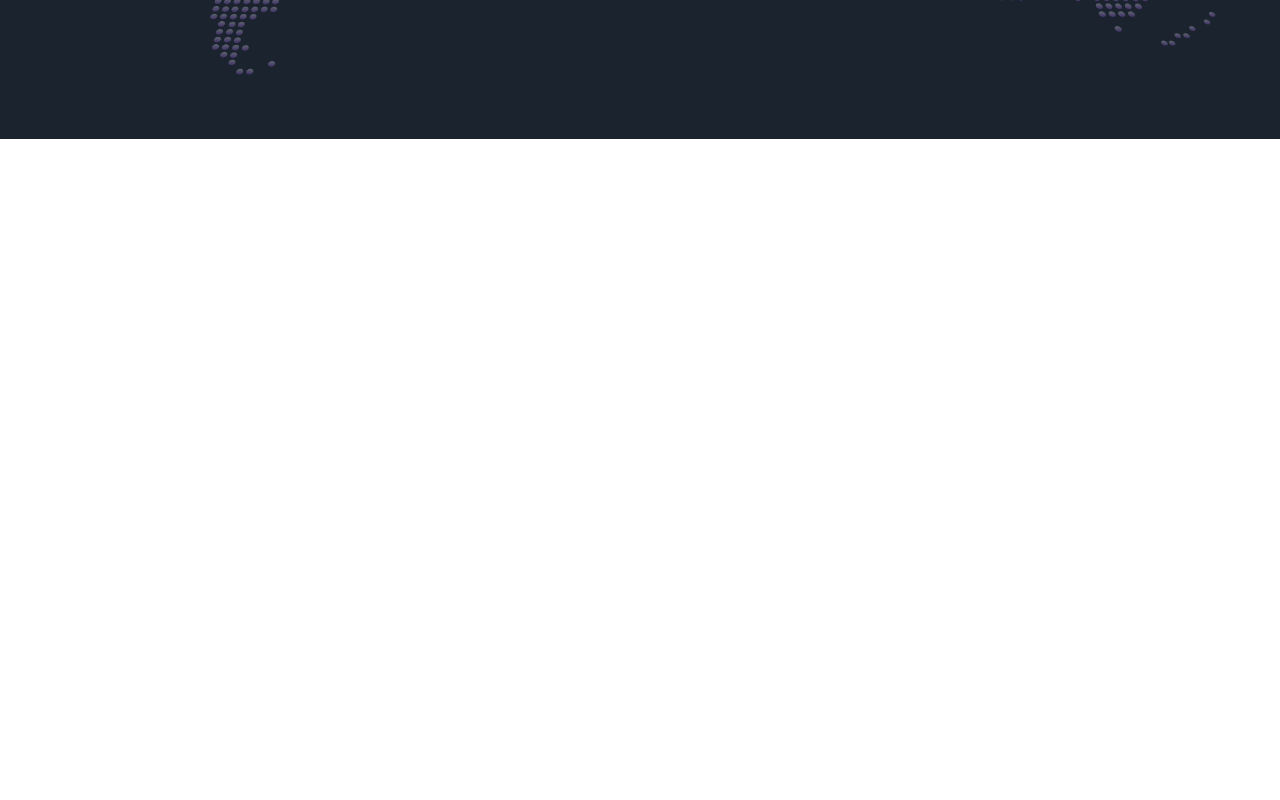
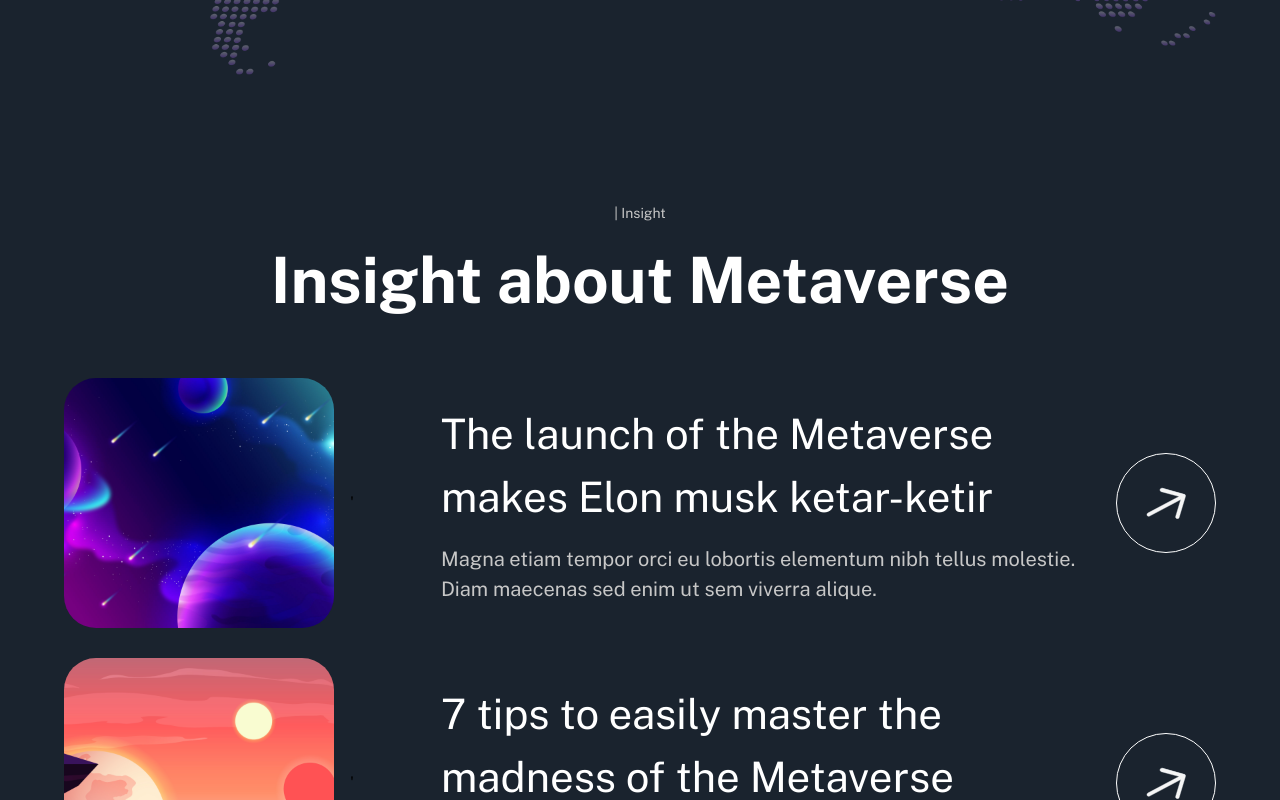
Before and after one commit to its-bakar/metaverse, a Next.js app: page / in a window 1280 px wide. Shown: the part 5120-5920 px from the top of the page. Before the commit the page ends 5259 px from the top, so only its background shows below. Built offline with nearby package versions, Linux system fonts and the light colour scheme.

Commit message:
insights section

```diff
--- a/app/page.js
+++ b/app/page.js
@@ -3,6 +3,7 @@
 import Explore from "@/sections/Explore";
 import GetStarted from "@/sections/GetStarted";
 import Hero from "@/sections/Hero";
+import Insights from "@/sections/Insights";
 import WhatsNew from "@/sections/WhatsNew";
 import World from "@/sections/World";
 
@@ -22,6 +23,7 @@
       <WhatsNew/>
       </div>
       <World/>
+      <Insights/>
     </div>
   );
 }
--- /dev/null
+++ b/components/InsightCard.jsx
@@ -0,0 +1,39 @@
+"use client";
+
+import { motion } from "framer-motion";
+import { fadeIn } from "@/utils/motion";
+
+const InsightCard = ({ imgUrl, title, subtitle, index }) => {
+  return (
+    <motion.div
+      variants={fadeIn("up", "spring", index * 0.5, 1)}
+      className="flex md:flex-row flex-col gap-4"
+    >
+      <img
+        src={imgUrl}
+        alt="planet"
+        className="md:w-[270px] w-full h-[250px] rounded-[32px] object-cover"
+      />
+      <div className="w-full flex justify-between items-center">
+        '
+        <div className="flex-1 md:ml-[62px] flex flex-col max-w-[650px]">
+          <h4 className="font-normal lg:text-[42px] text-[26px] text-white">
+            {title}
+          </h4>
+          <p className="mt-[16px] font-normal lg:text-[20px] text-[14px] text-secondary-white">
+            {subtitle}
+          </p>
+        </div>
+        <div className="lg:flex hidden items-center justify-center w-[100px] h-[100px] rounded-full bg-transparent border-[1px] border-white">
+          <img
+            src="arrow.svg"
+            alt="arrow"
+            className="w-[40%] h-[40p%] object-contain"
+          />
+        </div>
+      </div>
+    </motion.div>
+  );
+};
+
+export default InsightCard;
--- /dev/null
+++ b/sections/Insights.jsx
@@ -0,0 +1,36 @@
+"use client";
+
+import { motion } from "framer-motion";
+import styles from "@/styles";
+import { staggerContainer } from "@/utils/motion";
+import InsightCard from "@/components/InsightCard";
+import { TitleText, TypingText } from "@/components/CustomText";
+import { insights } from "@/constants";
+
+const Insights = () => {
+  return (
+    <section className={`${styles.paddings} relative z-10`}>
+      <motion.div
+        variants={staggerContainer}
+        initial="hidden"
+        whileInView="show"
+        viewport={{ once: "false", amount: 0.25 }}
+        className={`${styles.innerWidth} mx-auto flex flex-col`}
+      >
+        <TypingText title="| Insight" textStyles="text-center" />
+        <TitleText title="Insight about Metaverse" textStyles="text-center" />
+        <div className="mt-[50px] flex flex-col gap-[30px]">
+          {insights.map((insight, index) => (
+            <InsightCard
+              key={`insight-${index}`}
+              {...insight}
+              index={index + 1}
+            />
+          ))}
+        </div>
+      </motion.div>
+    </section>
+  );
+};
+
+export default Insights;
```
